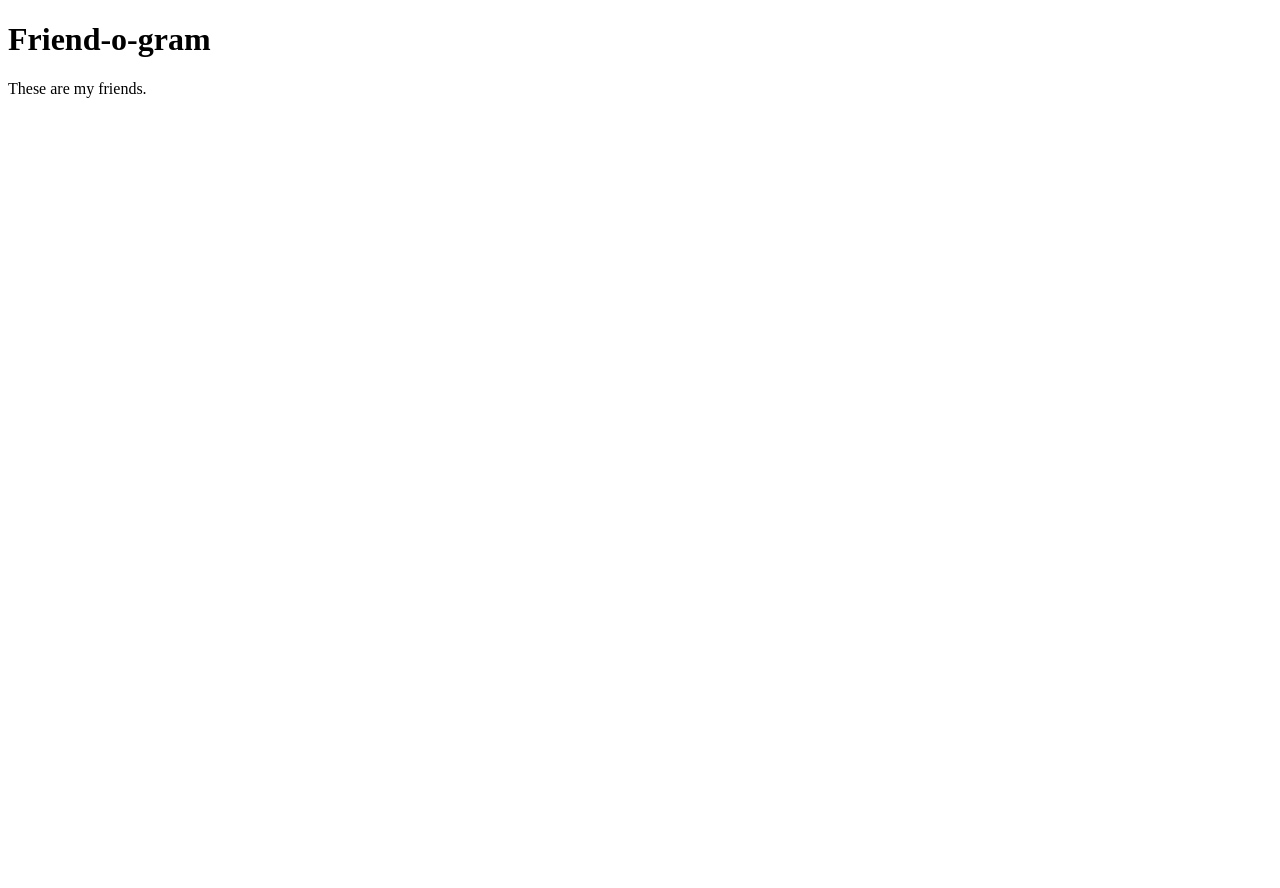
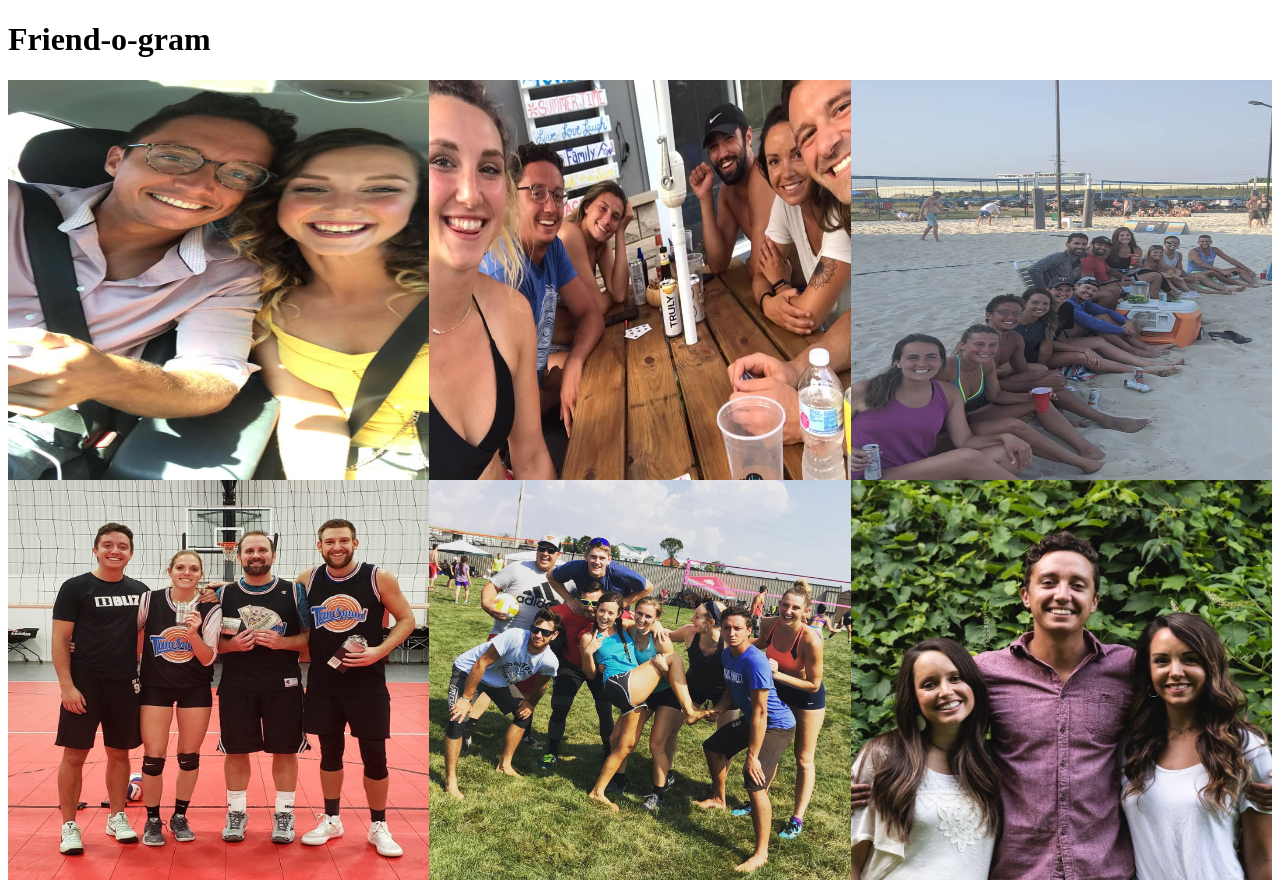
Before and after one commit to jorymullet/friend-o-gram-2, a plain HTML site: page index.html in a window 1280 px wide. Before the commit the page ends 800 px from the top, so only its background shows below. Drawn offline with Linux system fonts and the light colour scheme.

Commit message:
added photos

```diff
--- a/index.html
+++ b/index.html
@@ -2,12 +2,58 @@
 
 <html>
 
-  <head></head>
+  <head>
+    <style>
+      .photo {
+        height: 400px;
+        width: 100%;
+        background-size: cover;
+      }
+
+      .photo-holder {
+        display: grid;
+        grid-template-columns: 1fr 1fr 1fr;
+      }
+
+      #photo-1 {
+        background-image: url('photo-1.jpg')
+      }
+
+      #photo-2 {
+        background-image: url('photo-2.jpg')
+      }
+
+      #photo-3 {
+        background-image: url('photo-3.jpg');
+        background-position: 50% 50%;
+      }
+
+      #photo-4 {
+        background-image: url('photo-4.jpg')
+      }
+
+      #photo-5 {
+        background-image: url('photo-5.jpg')
+      }
+
+      #photo-6 {
+        background-image: url('photo-6.jpg')
+      }
+    </style>
+  </head>
 
   <body>
     <h1>Friend-o-gram</h1>
 
-    <div>These are my friends.</div>
+    <div class="photo-holder">
+      <img class="photo" id="photo-1" src="photo-1.jpg" />
+      <img class="photo" id="photo-2" src="photo-2.jpg" />
+      <img class="photo" id="photo-3" src="photo-3.jpg" />
+      <img class="photo" id="photo-4" src="photo-4.jpg" />
+      <img class="photo" id="photo-5" src="photo-5.jpg" />
+      <img class="photo" id="photo-6" src="photo-6.jpg" />
+    </div>
+
   </body>
 
 </html>
```
Also changed, not shown: photo-1.jpg (added), photo-2.jpg (added), photo-3.jpg (added), photo-4.jpg (added), photo-5.jpg (added), photo-6.jpg (added).
